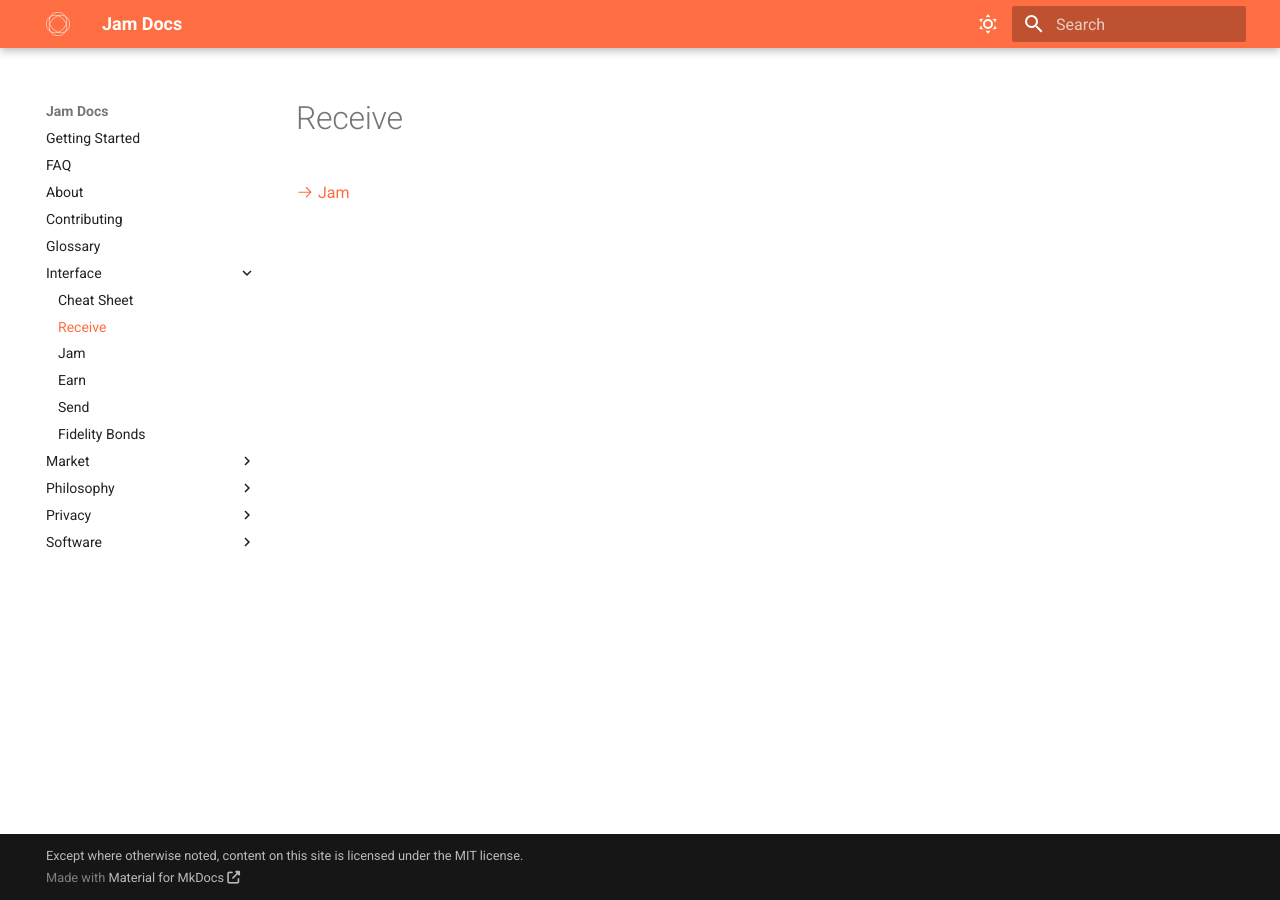
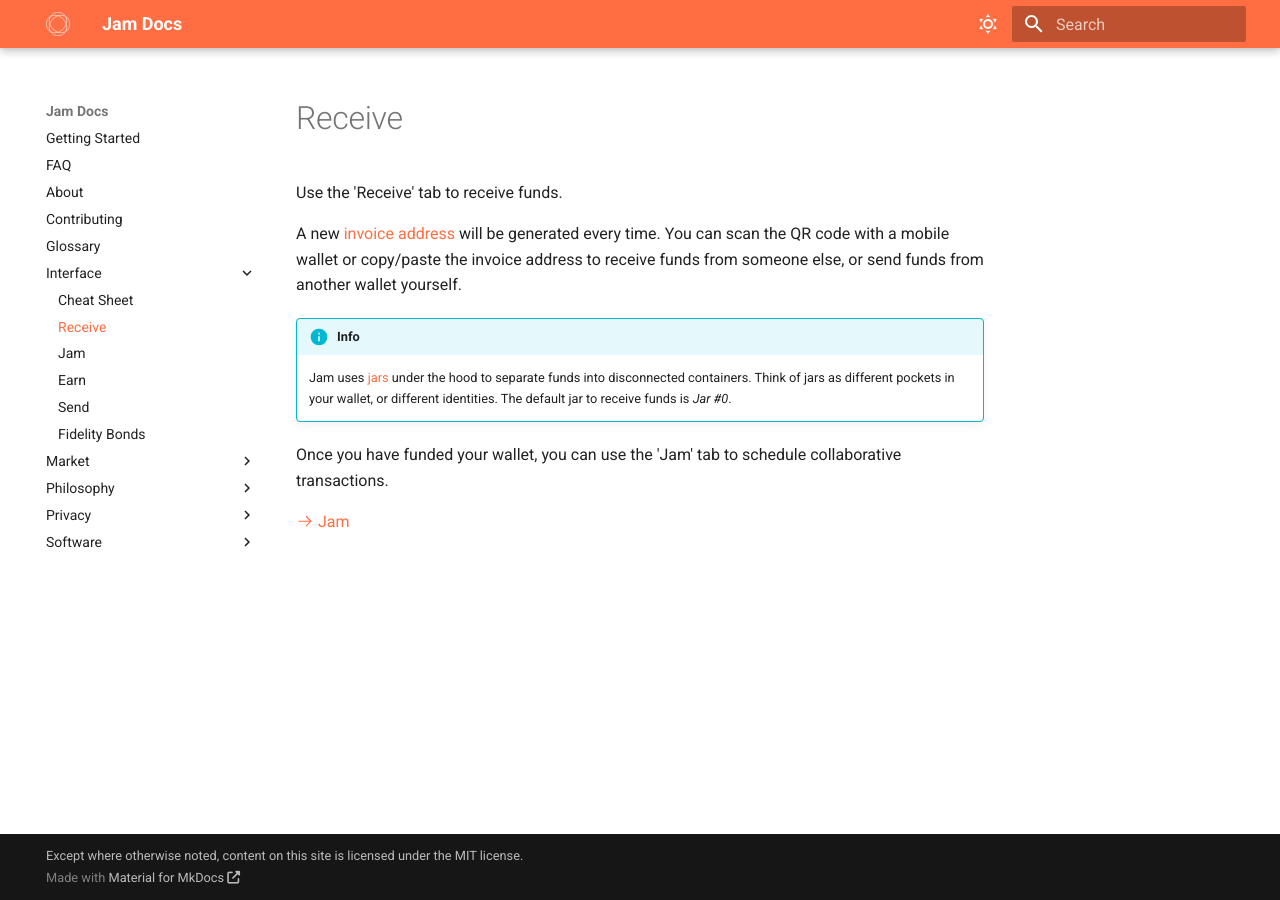
Before and after one commit to joinmarket-webui/jamdocs, an MkDocs documentation site: the page built from docs/interface/01-receive.md, in a window 1280 px wide. Built offline with MkDocs 1.6.1 and Material for MkDocs 9.7.7, drawn with Linux system fonts in a browser that asks for light colours; nearby versions of some CDN libraries.

Commit message:
docs(interface): receive

```diff
--- a/docs/interface/01-receive.md
+++ b/docs/interface/01-receive.md
@@ -1,4 +1,21 @@
 # Receive
+
+Use the 'Receive' tab to receive funds.
+
+A new [invoice address][address] will be generated every time. You can scan the
+QR code with a mobile wallet or copy/paste the invoice address to receive funds
+from someone else, or send funds from another wallet yourself.
+
+!!! info
+    Jam uses [jars][jars] under the hood to separate funds into disconnected
+    containers. Think of jars as different pockets in your wallet, or different
+    identities. The default jar to receive funds is *Jar #0*.
+
+Once you have funded your wallet, you can use the 'Jam' tab to schedule
+collaborative transactions.
+
+[jars]: /glossary/#jar
+[address]: /glossary/#address
 
 [:octicons-arrow-right-24: Jam][jam]
 
```
